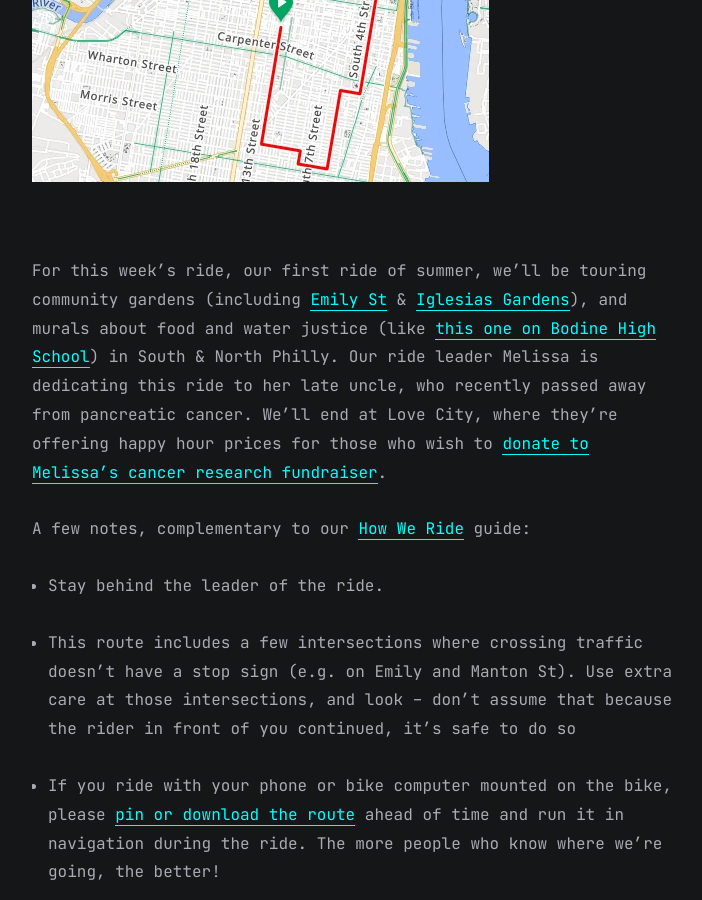
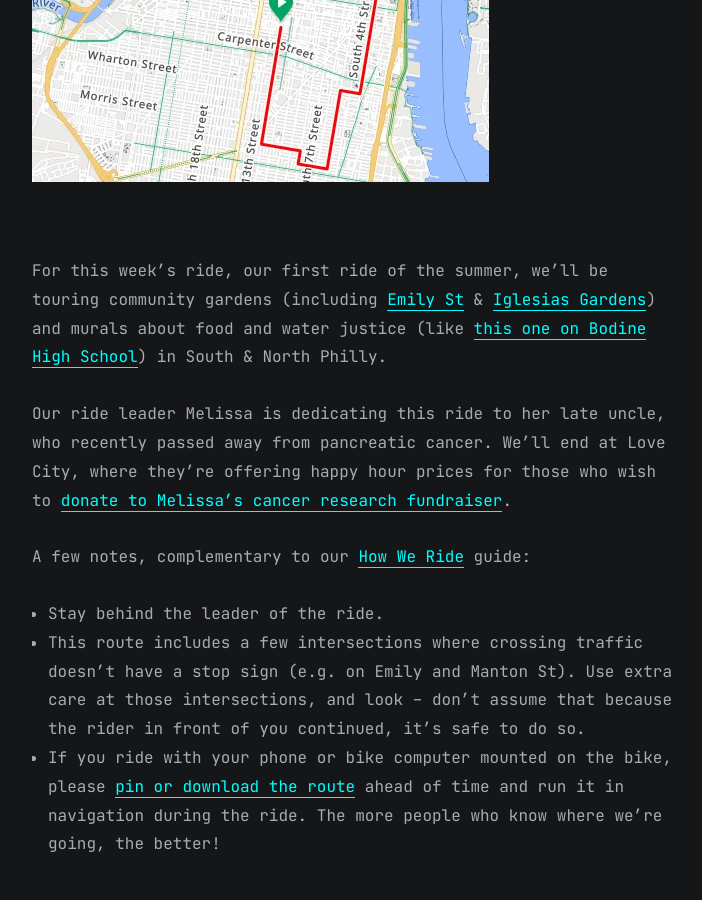
Before and after one commit to wednightrides/wednightrides.github.io, a Jekyll site: the page built from all_collections/_posts/2023-06-28-ride.md, in a window 1280 px wide and 900 px high, scrolled down 904 px. Shown: the whole window, without its empty margins (283-985 px from the left). Built offline with Jekyll 4.4.1, drawn with Linux system fonts in a browser that asks for light colours; nearby versions of some CDN libraries.

Commit message:
grammar, formatting

```diff
--- a/all_collections/_posts/2023-06-28-ride.md
+++ b/all_collections/_posts/2023-06-28-ride.md
@@ -15,12 +15,12 @@ difficulty_description: Easier
 ride_with_gps_link: https://ridewithgps.com/routes/43430306
 route_image: 2023-06-28_route.png
 ---
-For this week's ride, our first ride of summer, we'll be touring community gardens (including [Emily St](https://www.ngtrust.org/growing-home/) & [Iglesias Gardens](https://iglesiasgardens.com/)), and murals about food and water justice (like [this one on Bodine High School](https://www.muralarts.org/artworks/reading-the-flow-and-chainlinkgreen/)) in South & North Philly. Our ride leader Melissa is dedicating this ride to her late uncle, who recently passed away from pancreatic cancer. We'll end at Love City, where they're offering happy hour prices for those who wish to [donate to Melissa's cancer research fundraiser](https://profile.pmc.org/MS0448).
+For this week's ride, our first ride of the summer, we'll be touring community gardens (including [Emily St](https://www.ngtrust.org/growing-home/) & [Iglesias Gardens](https://iglesiasgardens.com/)) and murals about food and water justice (like [this one on Bodine High School](https://www.muralarts.org/artworks/reading-the-flow-and-chainlinkgreen/)) in South & North Philly.
+
+Our ride leader Melissa is dedicating this ride to her late uncle, who recently passed away from pancreatic cancer. We'll end at Love City, where they're offering happy hour prices for those who wish to [donate to Melissa's cancer research fundraiser](https://profile.pmc.org/MS0448).
 
 A few notes, complementary to our [How We Ride](https://wednightrides.org/how-we-ride/) guide:
 
 * Stay behind the leader of the ride.
-
-* This route includes a few intersections where crossing traffic doesn't have a stop sign (e.g. on Emily and Manton St). Use extra care at those intersections, and look -- don't assume that because the rider in front of you continued, it's safe to do so
-
+* This route includes a few intersections where crossing traffic doesn't have a stop sign (e.g. on Emily and Manton St). Use extra care at those intersections, and look -- don't assume that because the rider in front of you continued, it's safe to do so.
 * If you ride with your phone or bike computer mounted on the bike, please [pin or download the route](https://ridewithgps.com/routes/43430306) ahead of time and run it in navigation during the ride. The more people who know where we're going, the better!
```
